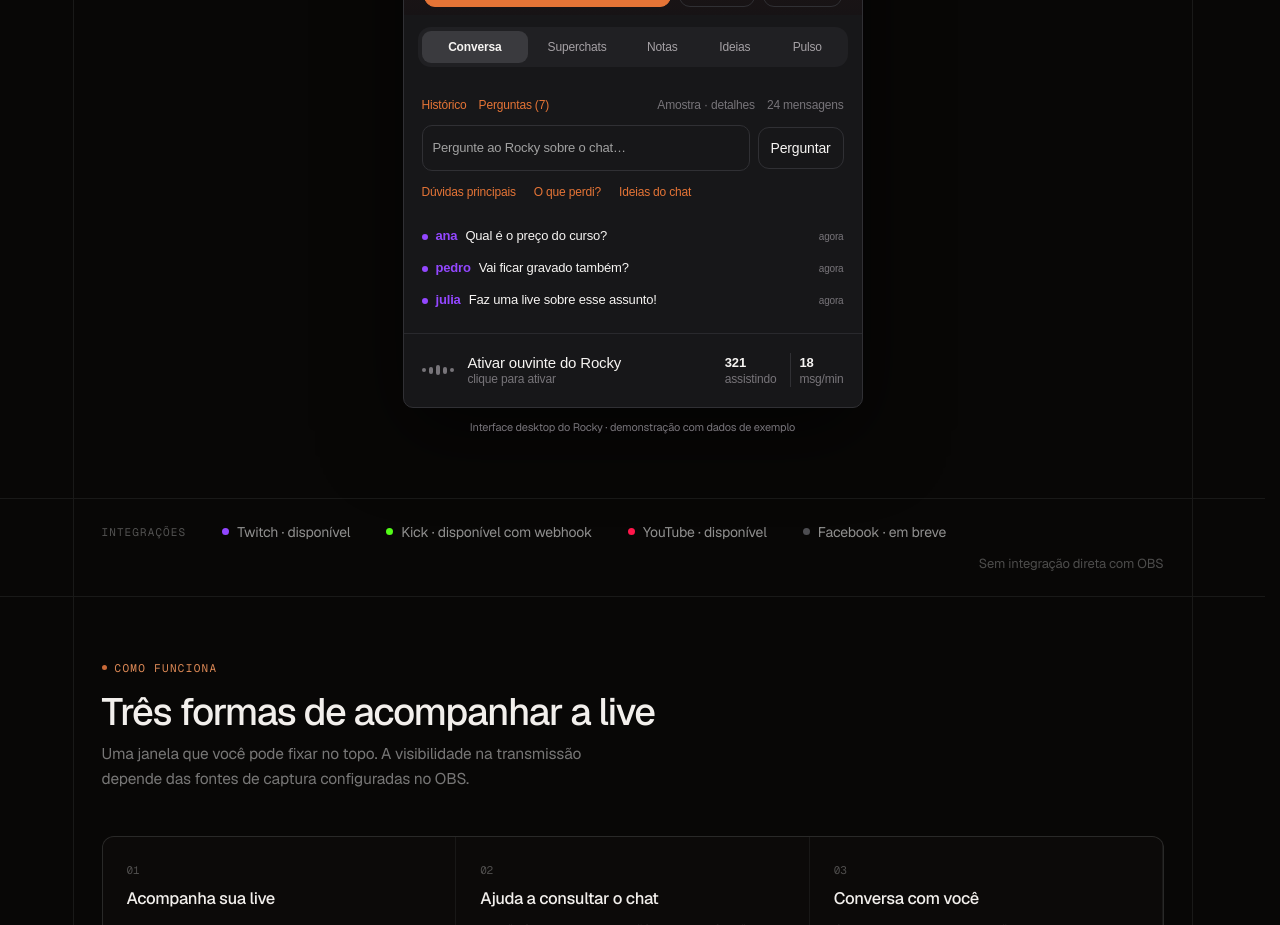
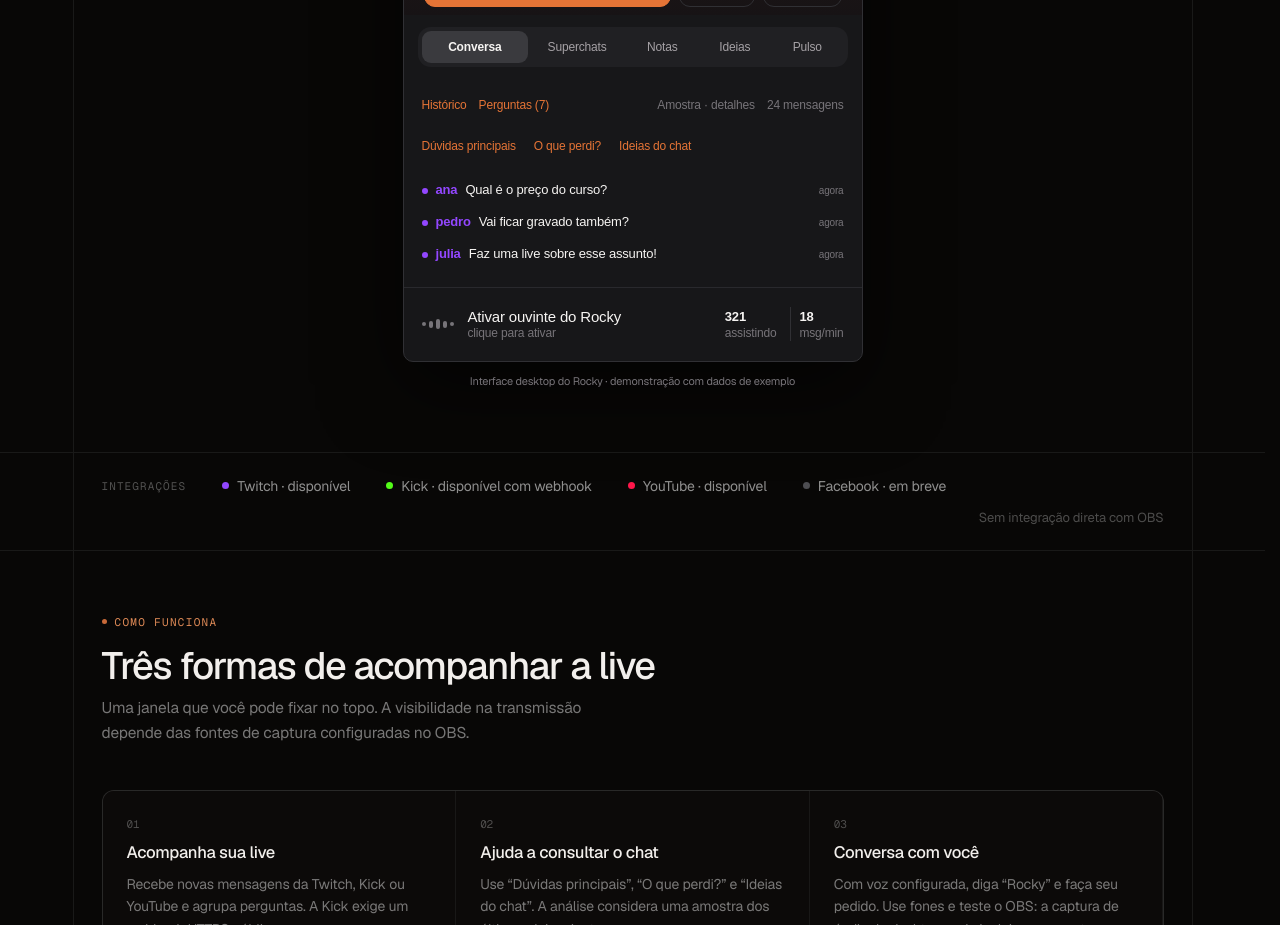
Before and after one commit to opensources-com-br/rocky, a Next.js app in the folder apps/web/: page / in a window 1280 px wide. Shown: the part 940-1865 px from the top of the page. Built offline with nearby package versions, Linux system fonts and the light colour scheme.

Commit message:
docs: remove the unavailable text field from the app demonstration

```diff
--- a/apps/web/components/landing/AppConversation.jsx
+++ b/apps/web/components/landing/AppConversation.jsx
@@ -1,10 +1,7 @@
-import { Button } from "@/components/ui/button";
-import { Input } from "@/components/ui/input";
 
 export default function AppConversation() {
   return <div className="rocky-conversation">
     <div className="rocky-conversation-tools"><span>Histórico</span><span>Perguntas (7)</span><small>Amostra · detalhes</small><small>24 mensagens</small></div>
-    <div className="rocky-request"><Input aria-label="Pergunta de exemplo" placeholder="Pergunte ao Rocky sobre o chat…" readOnly tabIndex={-1} /><Button variant="outline" tabIndex={-1}>Perguntar</Button></div>
     <div className="rocky-quick-questions">{["Dúvidas principais", "O que perdi?", "Ideias do chat"].map(label => <span key={label}>{label}</span>)}</div>
     <div className="rocky-chat-message"><i /><strong>ana</strong><span>Qual é o preço do curso?</span><small>agora</small></div>
     <div className="rocky-chat-message"><i /><strong>pedro</strong><span>Vai ficar gravado também?</span><small>agora</small></div>
```
